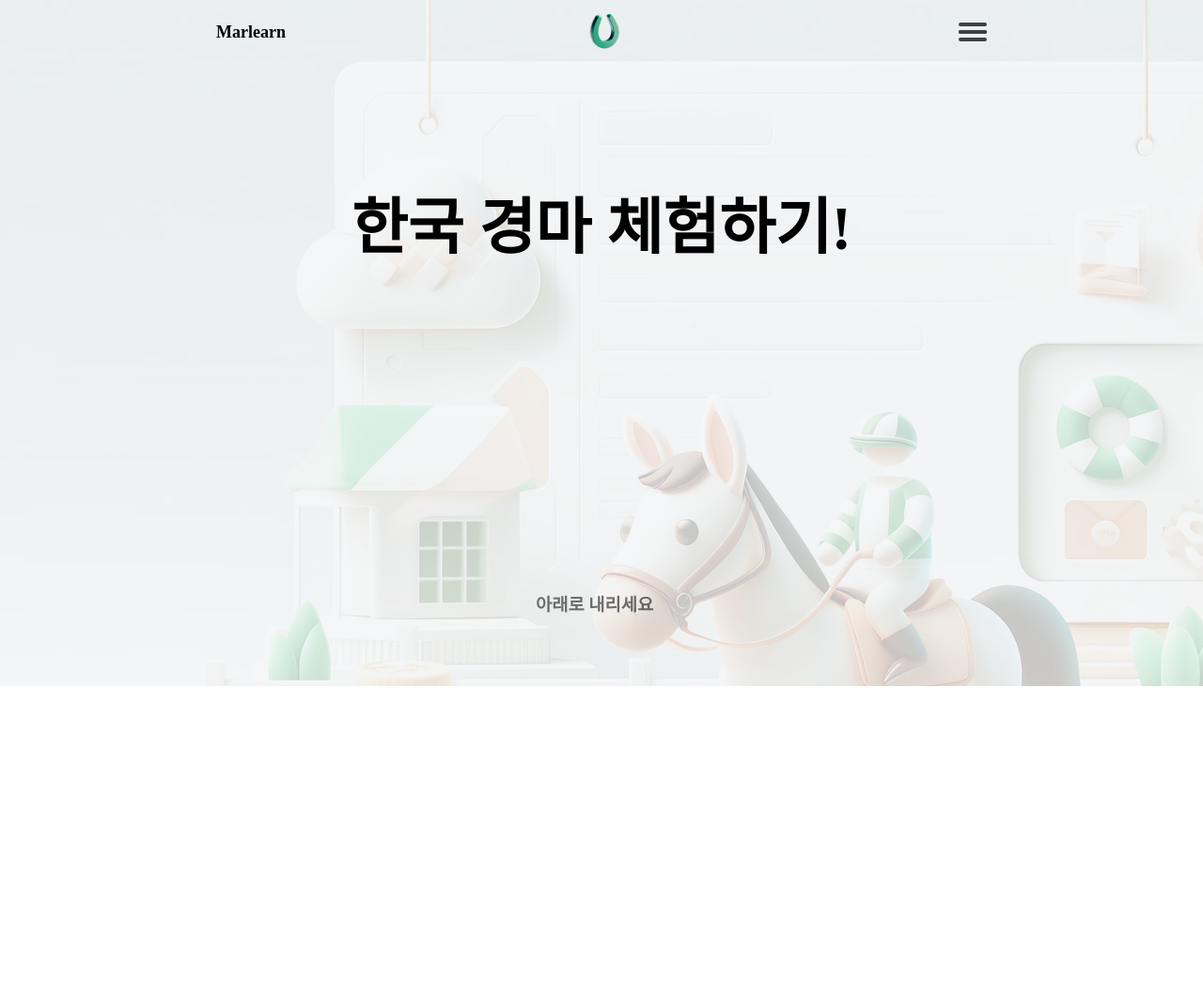
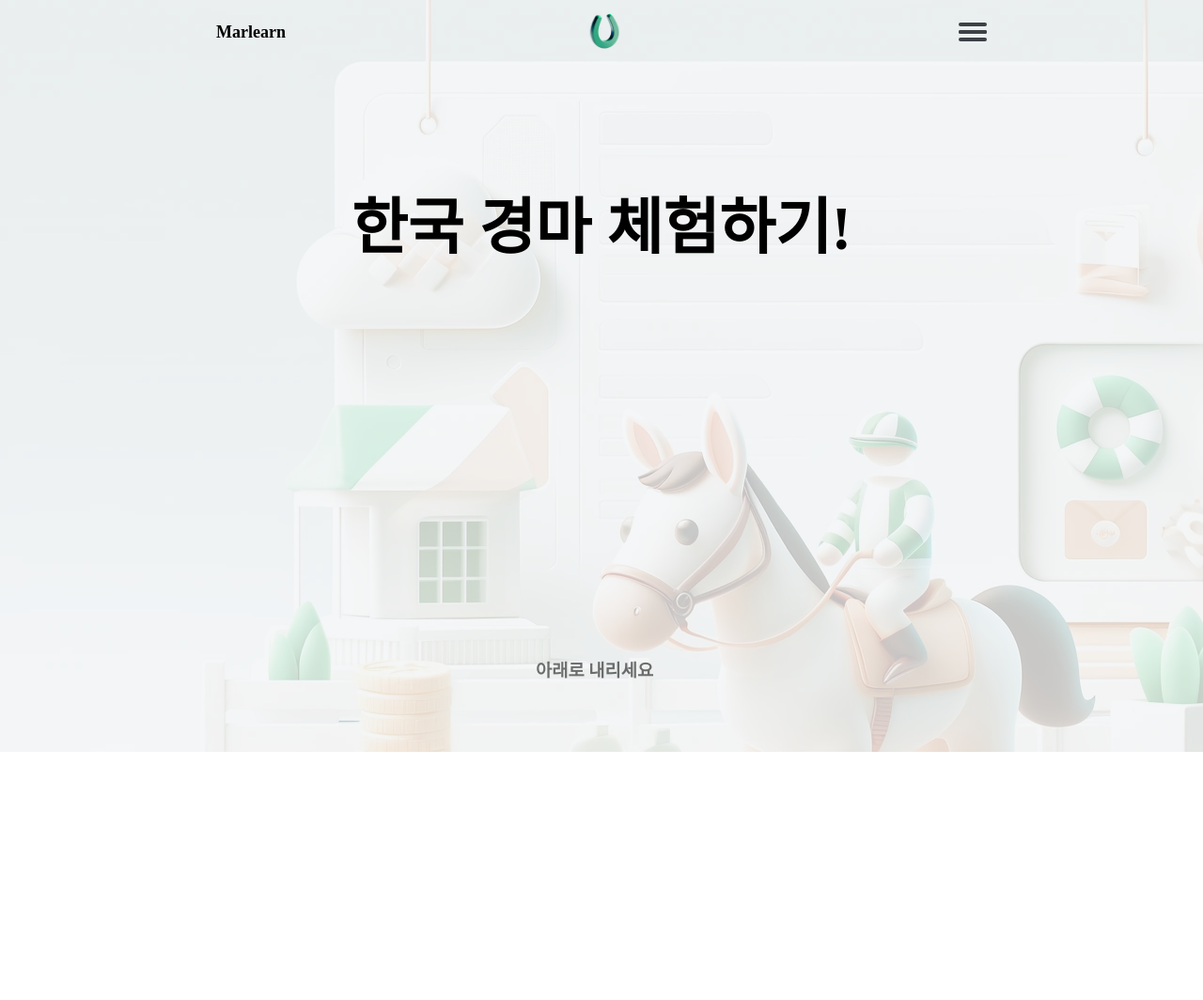
Before and after one commit to KDG7/project_-, a FastAPI app: page / in a window 1280 px wide; the page is wider, and only the part inside the window is pictured. Shown: the top 1064 px of that part at 94% size. Run offline with FastAPI, Linux system fonts and the light colour scheme.

Commit message:
Update main.css

```diff
--- a/static/css/main.css
+++ b/static/css/main.css
@@ -104,7 +104,7 @@ footer{
 #service_1{
     background: #f2f4f6;
     margin-top: 0px;
-    height: 730px;
+    height: 100vh;
     position: relative;
     overflow: hidden;
 
```
